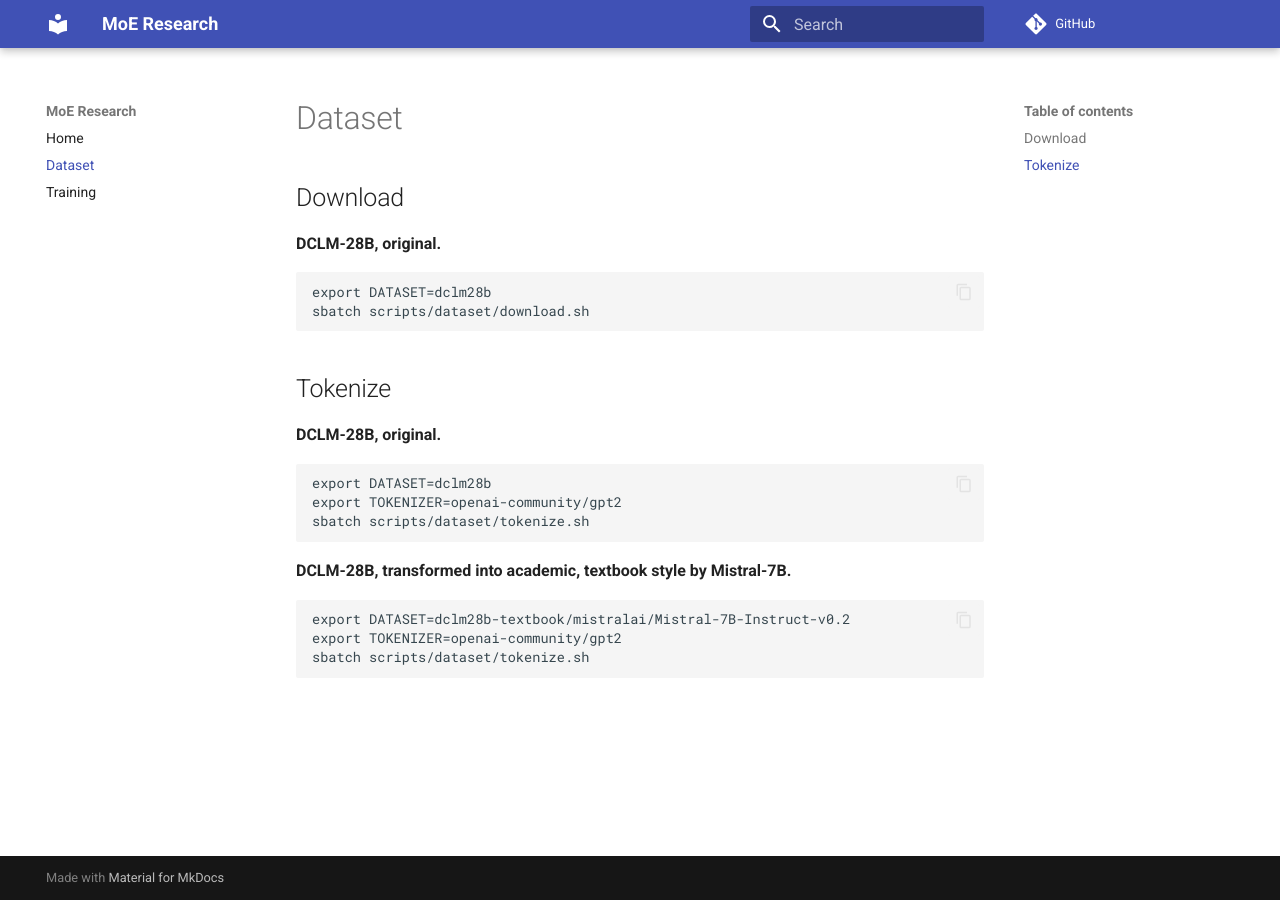
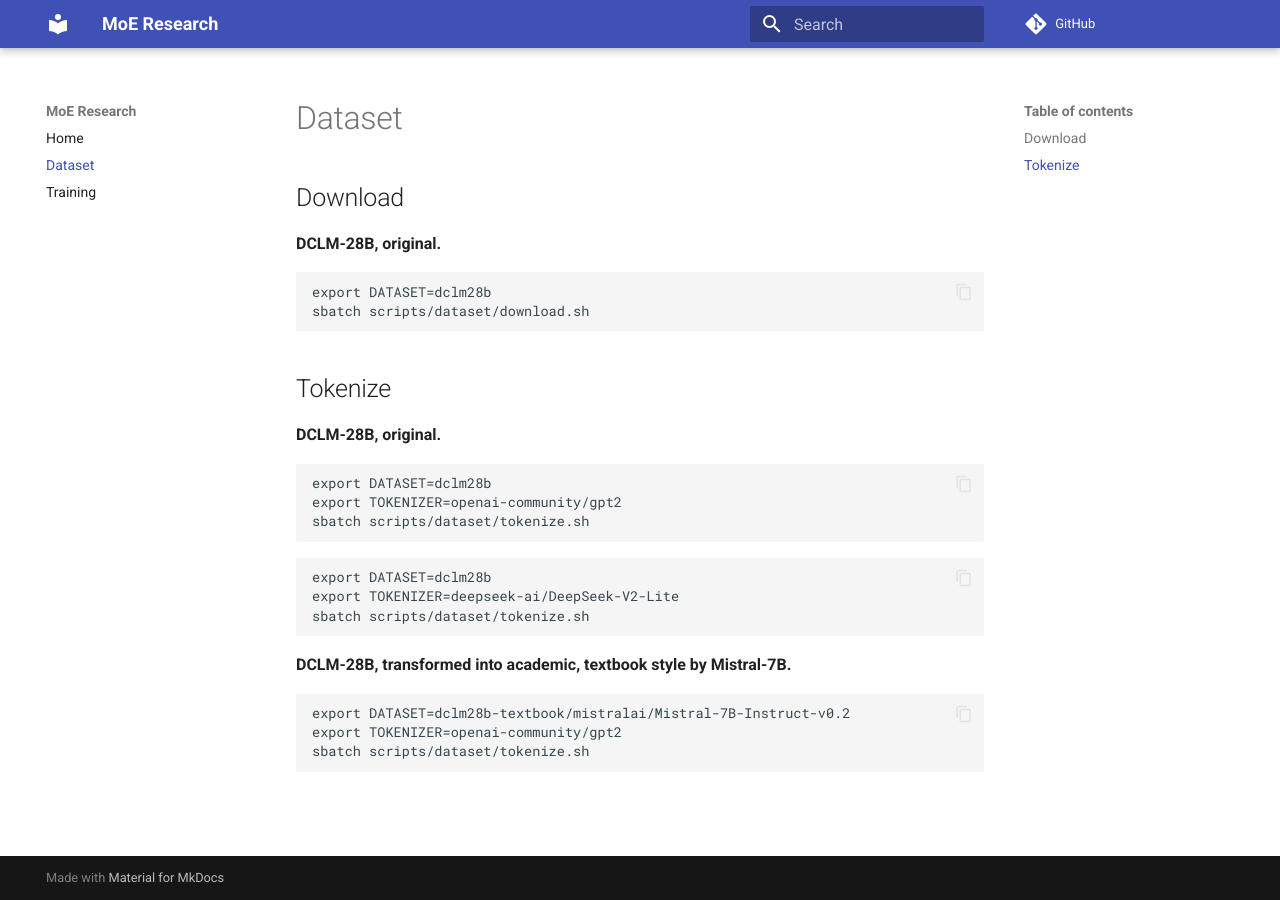
Before and after one commit to cmu-flame/FLAME-MoE, an MkDocs documentation site: the page built from wiki/dataset.md, in a window 1280 px wide. Built offline with MkDocs 1.6.1 and Material for MkDocs 9.7.7, drawn with Linux system fonts in a browser that asks for light colours; comment, search, counter and statistics services are not loaded.

Commit message:
fix the tokenization script

````diff
--- a/wiki/dataset.md
+++ b/wiki/dataset.md
@@ -19,6 +19,12 @@ export TOKENIZER=openai-community/gpt2
 sbatch scripts/dataset/tokenize.sh
 ```
 
+```bash
+export DATASET=dclm28b
+export TOKENIZER=deepseek-ai/DeepSeek-V2-Lite
+sbatch scripts/dataset/tokenize.sh
+```
+
 **DCLM-28B, transformed into academic, textbook style by Mistral-7B.**
 
 ```bash
````
Also changed, not shown: 2 other files.
